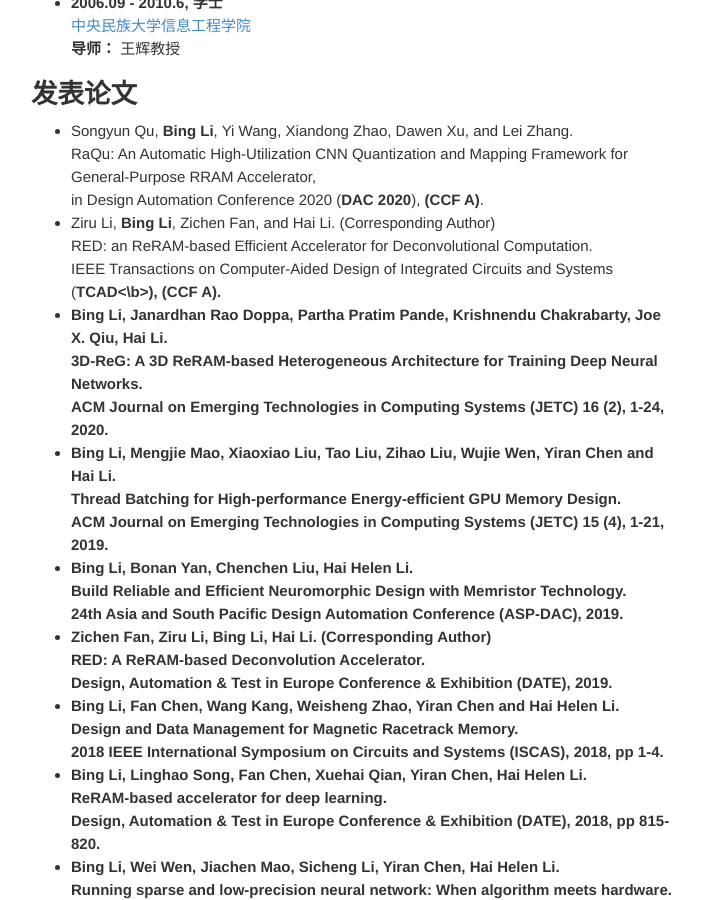
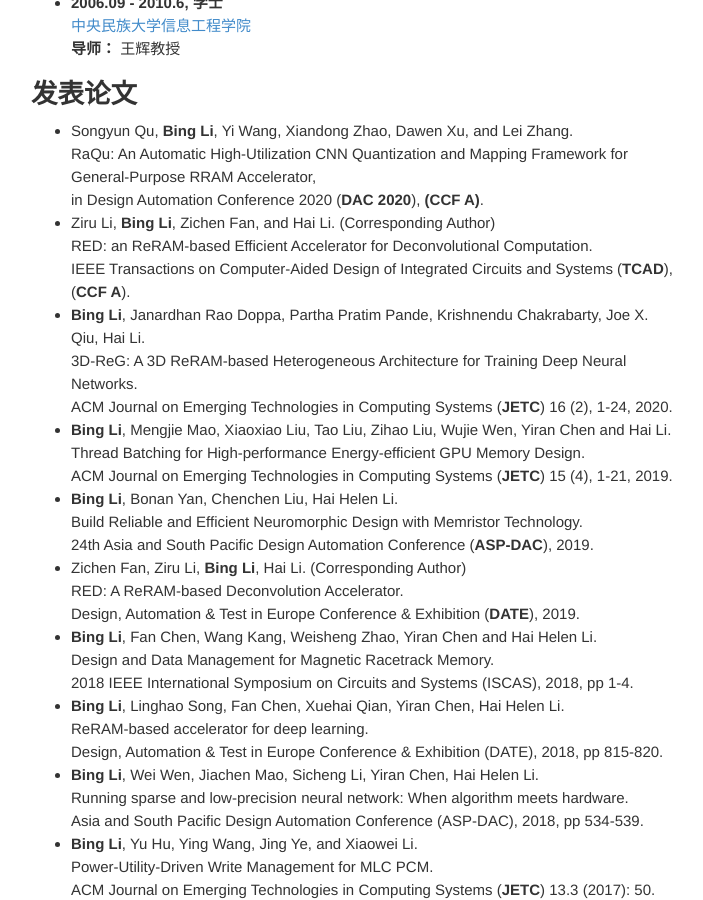
Before and after one commit to libingict/libingict.github.io, a Jekyll site: the page built from cv/index_cn.html, in a window 1280 px wide and 900 px high, scrolled down 469 px. Shown: the whole window, without its empty margins (285-988 px from the left). Built offline with Jekyll 4.4.1, drawn with Linux system fonts in a browser that asks for light colours; nearby versions of some CDN libraries; library files that are not in the unit come from our copies; a script that is not in the unit is left out.

```diff
--- a/cv/index_cn.html
+++ b/cv/index_cn.html
@@ -40,7 +40,7 @@ title: CV
 </li>
 				<li>   Ziru Li, <b>Bing Li</b>, Zichen Fan, and Hai Li.  (Corresponding Author)</br>
 					RED: an ReRAM-based Efficient Accelerator for Deconvolutional Computation. </br>
-					IEEE Transactions on Computer-Aided Design of Integrated Circuits and Systems (<b>TCAD<\b>), <b>(CCF A)<b>.
+					IEEE Transactions on Computer-Aided Design of Integrated Circuits and Systems (<b>TCAD</b>), (<b>CCF A</b>).
 </li>
 <li>
 					<b>Bing Li</b>, Janardhan Rao Doppa, Partha Pratim Pande, Krishnendu Chakrabarty, Joe X. Qiu, Hai Li. <br/>
```
